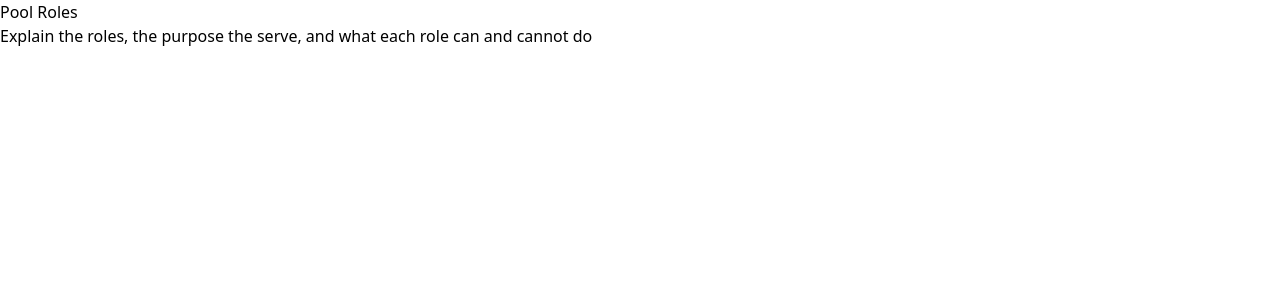
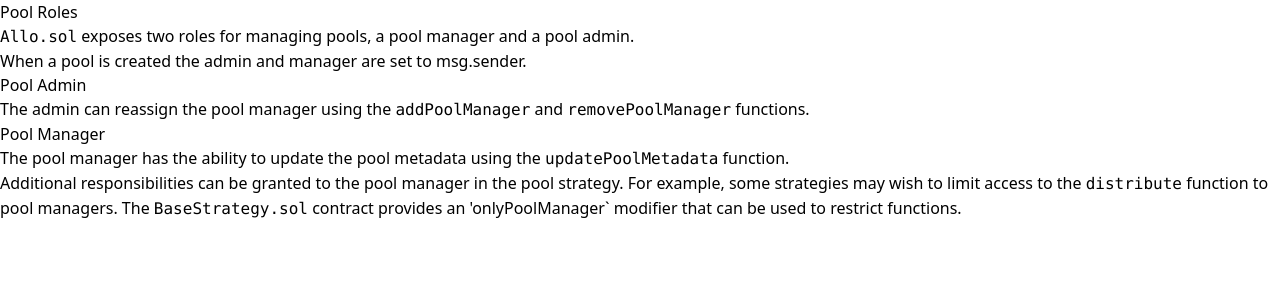
Before and after one commit to allo-protocol/docs, a Next.js app: page /allo/pool-roles in a window 1280 px wide. Shown: the top 300 px of the page. Built offline with nearby package versions, Linux system fonts and the light colour scheme.

Commit message:
first draft of pool roles

```diff
--- a/pages/allo/pool-roles.mdx
+++ b/pages/allo/pool-roles.mdx
@@ -1,3 +1,17 @@
 # Pool Roles
+`Allo.sol` exposes two roles for managing pools, a pool manager and a pool admin.
 
-Explain the roles, the purpose the serve, and what each role can and cannot do
+When a pool is created the admin and manager are set to msg.sender.
+
+## Pool Admin
+The admin can reassign the pool manager using the `addPoolManager` and
+`removePoolManager` functions.
+
+## Pool Manager
+The pool manager has the ability to update the pool metadata using the
+`updatePoolMetadata` function.
+
+Additional responsibilities can be granted to the pool manager in the pool
+strategy. For example, some strategies may wish to limit access to the
+`distribute` function to pool managers. The `BaseStrategy.sol` contract
+provides an 'onlyPoolManager` modifier that can be used to restrict functions.
```
